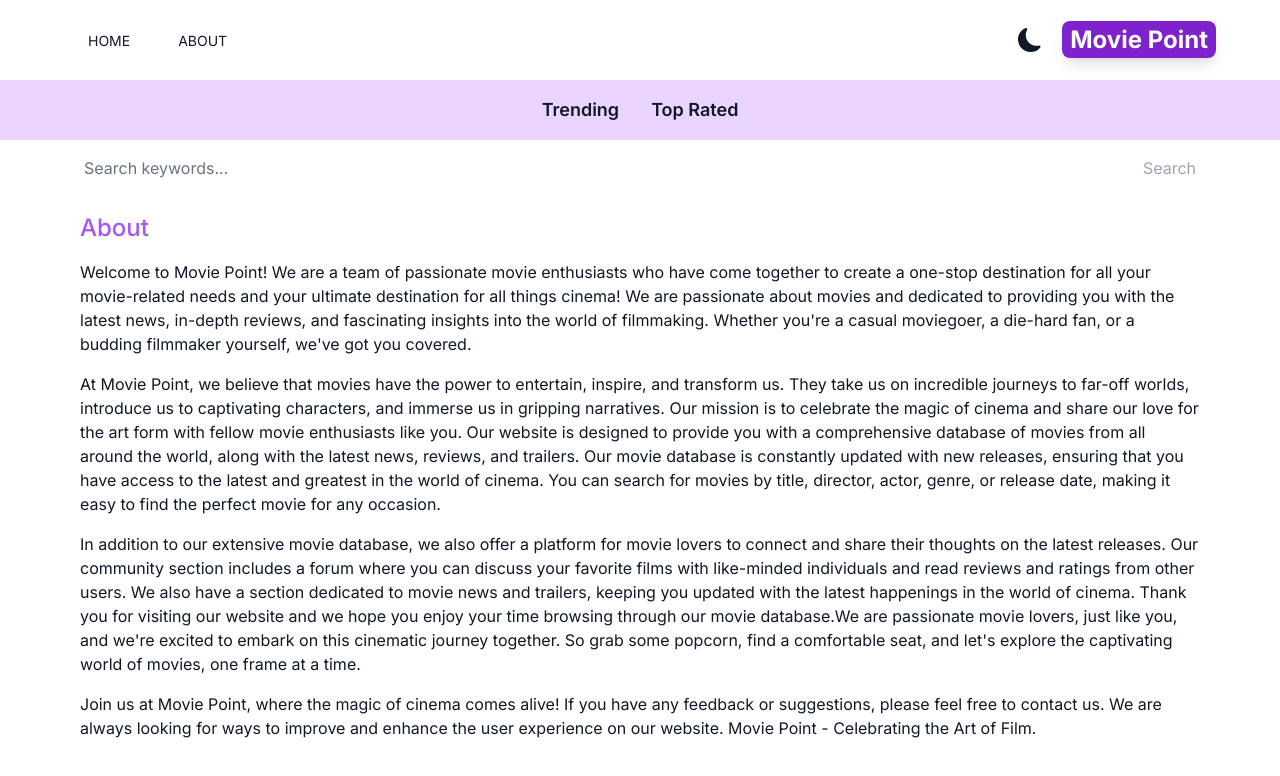
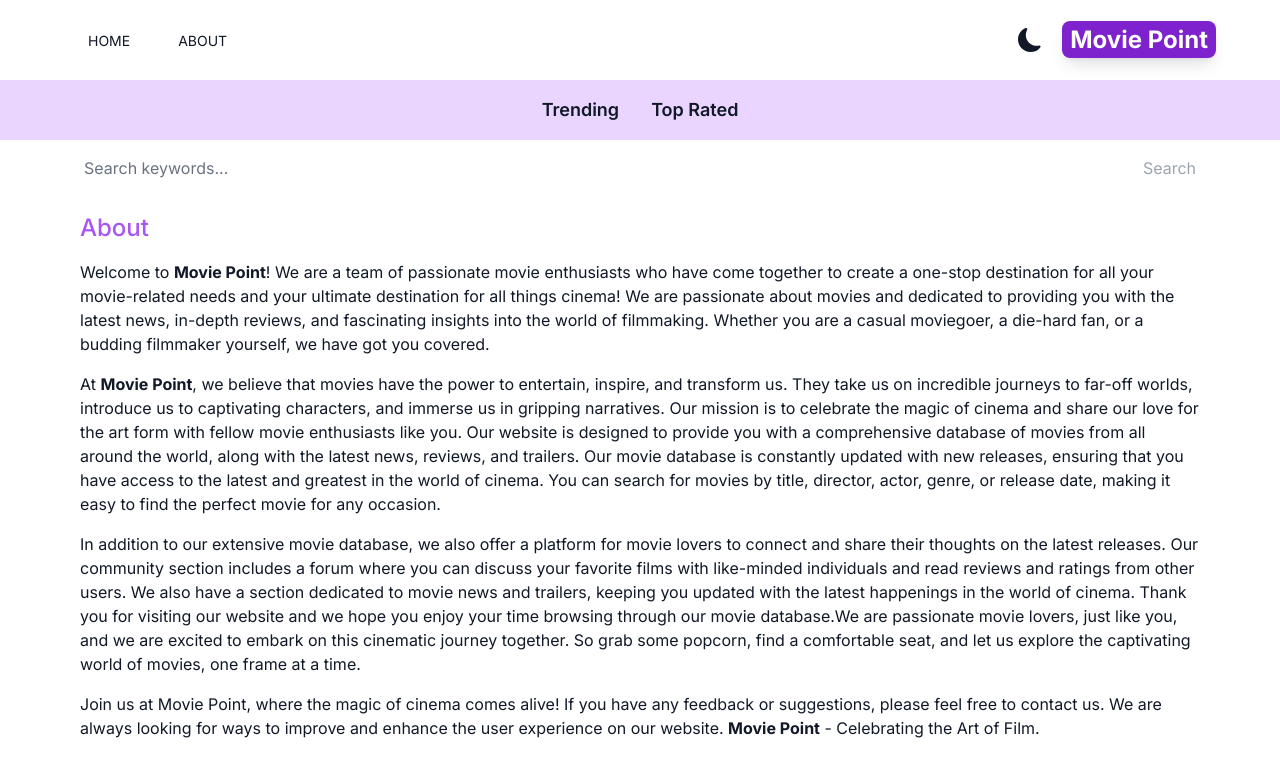
Before and after one commit to fuadcoder/movie-point, a Next.js app: page /about in a window 1280 px wide. Shown: the top 776 px of the page. Built offline with nearby package versions, Linux system fonts and the light colour scheme.

Commit message:
updated the about page

```diff
--- a/src/app/about/page.js
+++ b/src/app/about/page.js
@@ -3,26 +3,26 @@ export default function About() {
     <div className="max-w-6xl mx-auto space-y-4 p-4">
       <h1 className="text-2xl font-medium text-purple-500">About</h1>
       <p>
-        Welcome to Movie Point! We are a team of passionate movie enthusiasts
-        who have come together to create a one-stop destination for all your
-        movie-related needs and your ultimate destination for all things cinema!
-        We are passionate about movies and dedicated to providing you with the
-        latest news, in-depth reviews, and fascinating insights into the world
-        of filmmaking. Whether you're a casual moviegoer, a die-hard fan, or a
-        budding filmmaker yourself, we've got you covered.
+        Welcome to <b>Movie Point</b>! We are a team of passionate movie
+        enthusiasts who have come together to create a one-stop destination for
+        all your movie-related needs and your ultimate destination for all
+        things cinema! We are passionate about movies and dedicated to providing
+        you with the latest news, in-depth reviews, and fascinating insights
+        into the world of filmmaking. Whether you are a casual moviegoer, a
+        die-hard fan, or a budding filmmaker yourself, we have got you covered.
       </p>
 
       <p>
-        At Movie Point, we believe that movies have the power to entertain,
-        inspire, and transform us. They take us on incredible journeys to
-        far-off worlds, introduce us to captivating characters, and immerse us
-        in gripping narratives. Our mission is to celebrate the magic of cinema
-        and share our love for the art form with fellow movie enthusiasts like
-        you. Our website is designed to provide you with a comprehensive
-        database of movies from all around the world, along with the latest
-        news, reviews, and trailers. Our movie database is constantly updated
-        with new releases, ensuring that you have access to the latest and
-        greatest in the world of cinema. You can search for movies by title,
+        At <b>Movie Point</b>, we believe that movies have the power to
+        entertain, inspire, and transform us. They take us on incredible
+        journeys to far-off worlds, introduce us to captivating characters, and
+        immerse us in gripping narratives. Our mission is to celebrate the magic
+        of cinema and share our love for the art form with fellow movie
+        enthusiasts like you. Our website is designed to provide you with a
+        comprehensive database of movies from all around the world, along with
+        the latest news, reviews, and trailers. Our movie database is constantly
+        updated with new releases, ensuring that you have access to the latest
+        and greatest in the world of cinema. You can search for movies by title,
         director, actor, genre, or release date, making it easy to find the
         perfect movie for any occasion.
       </p>
@@ -36,9 +36,9 @@ export default function About() {
         and trailers, keeping you updated with the latest happenings in the
         world of cinema. Thank you for visiting our website and we hope you
         enjoy your time browsing through our movie database.We are passionate
-        movie lovers, just like you, and we're excited to embark on this
+        movie lovers, just like you, and we are excited to embark on this
         cinematic journey together. So grab some popcorn, find a comfortable
-        seat, and let's explore the captivating world of movies, one frame at a
+        seat, and let us explore the captivating world of movies, one frame at a
         time.
       </p>
 
@@ -46,7 +46,7 @@ export default function About() {
         Join us at Movie Point, where the magic of cinema comes alive! If you
         have any feedback or suggestions, please feel free to contact us. We are
         always looking for ways to improve and enhance the user experience on
-        our website. Movie Point - Celebrating the Art of Film.
+        our website. <b>Movie Point</b> - Celebrating the Art of Film.
       </p>
     </div>
   );
```
